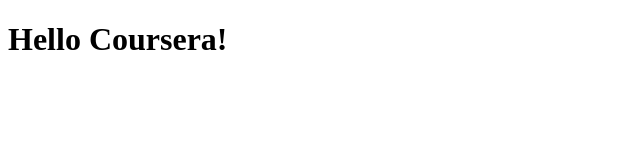
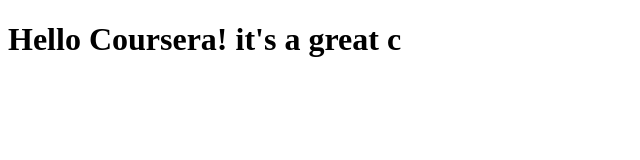
Before and after one commit to agistou/cour-test, a plain HTML site: page site/index.html in a window 1280 px wide. Shown: the whole page, without its empty margins (0-640 px from the left). Drawn offline with Linux system fonts and the light colour scheme.

Commit message:
small addition

```diff
--- a/site/index.html
+++ b/site/index.html
@@ -4,6 +4,6 @@
 	<title>Hello Coursera!</title>
 </head>
 <body>
-<h1>Hello Coursera!</h1>
+<h1>Hello Coursera! it's a great c</h1>
 </body>
 </html>
```
